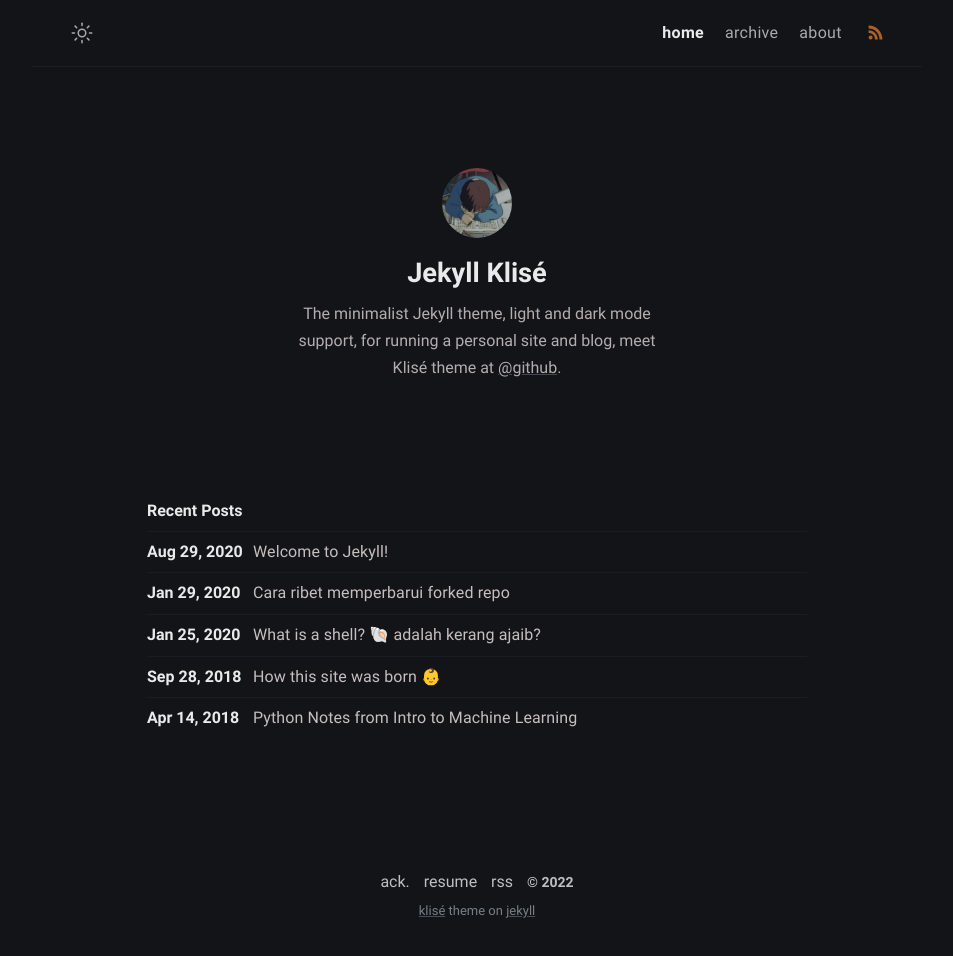
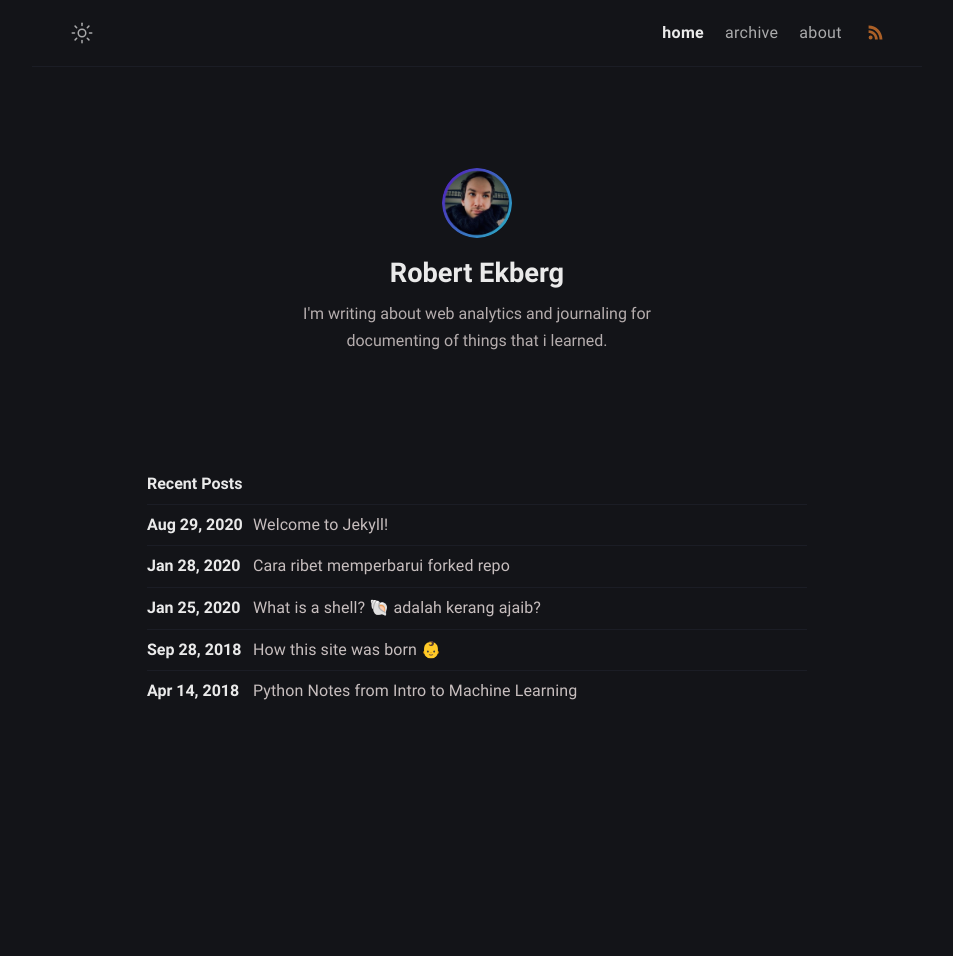
Before and after one commit to RobertEkberg/robertekberg.github.io, a Jekyll site: the page built from index.md, in a window 1280 px wide. Shown: the whole page, without its empty margins (163-1116 px from the left). Built offline with Jekyll 4.4.1, drawn with Linux system fonts in a browser that asks for light colours; after the commit the page ends 900 px from its top, so only the background shows below that.

Commit message:
updated config

```diff
--- a/_config.yml
+++ b/_config.yml
@@ -1,30 +1,30 @@
 # Site settings
-title: Klise Theme # site title
+title: Robert Ekberg # site title
 description: >- # site description
-  He's writing in Bahasa about web technology and experience as a journal
-  for documentation things that he learned, meet him <a href="https://github.com/piharpi" target="_blank" rel="noopener">@github</a>.
+  I'm writing about web analytics and journaling
+  for documenting of things that i learned.
 lang: en-US # default lang
-timezone: Asia/Jakarta # set your timezone
+timezone: # set your timezone
 image: assets/img/ogp.png # This image used for Open Graph more info https://ogp.me/
-repo: https://github.com/piharpi/jekyll-klise # site repo [optional]
+repo: https://github.com/RobertEkberg/robertekberg.github.io # site repo [optional]
 mode: dark # default theme "dark" | "light"
 
 # Profile settings
 author:
-  name: Jekyll Klisé # author name
+  name: Robert Ekberg # author name
   bio: >- # tell to the world
-    The minimalist Jekyll theme, light and dark mode support, for running a personal site and blog,
-    meet Klisé theme at <a href="https://github.com/piharpi/jekyll-klise" target="_blank" rel="noopener">@github</a>.
-  username: username # general username
-  github: github_username # github username
+    I'm writing about web analytics and journaling
+    for documenting of things that i learned.
+  username: Robert # general username
+  github: RobertEkberg # github username
   twitter: twitter_username # twitter username
   facebook: facebook_username # facebook username
-  email: your-email@email.com # email adress
-  avatar: /assets/img/avatar.jpg # change with your own avatar
+  email: im.robertekberg@gmail.com # email adress
+  avatar: /assets/img/profilePicture.png # change with your own avatar
 
 # URL settings
-url: "https://klise.now.sh" #
-baseurl:
+url: "https://robertekberg.github.io/" #
+baseurl: ""
 permalink: /:title/
 google_analytics: # leave it blank if not wish
 fb_appid:
--- a/_includes/footer.html
+++ b/_includes/footer.html
@@ -1,21 +1,7 @@
 <footer class="footer">
-  <a class="footer_item" href="/thanks">ack.</a>
-  <a class="footer_item" href="javascript::void(0)">resume</a>
-  <a class="footer_item" href="/feed.xml">rss</a>
-  <span class="footer_item">&copy; {{ site.time | date: "%Y" }}</span>
-  <small class="footer_copyright">
-    <!-- Klisé Theme: https://github.com/piharpi/jekyll-klise -->
-    <a
-      href="https://github.com/piharpi/jekyll-klise"
-      target="_blank"
-      rel="noreferrer noopener"
-      >klisé</a
-    >
-    theme on
-    <a href="https://jekyllrb.com" target="_blank" rel="noreferrer noopener"
-      >jekyll</a
-    >
-  </small>
+
+
+
 </footer>
 <script src="/assets/js/main.js" defer="defer"></script>
 
```
Also changed, not shown: Gemfile (+5 -2 lines), about.md (+3 -3 lines), assets/img/profilePicture.png (added).
